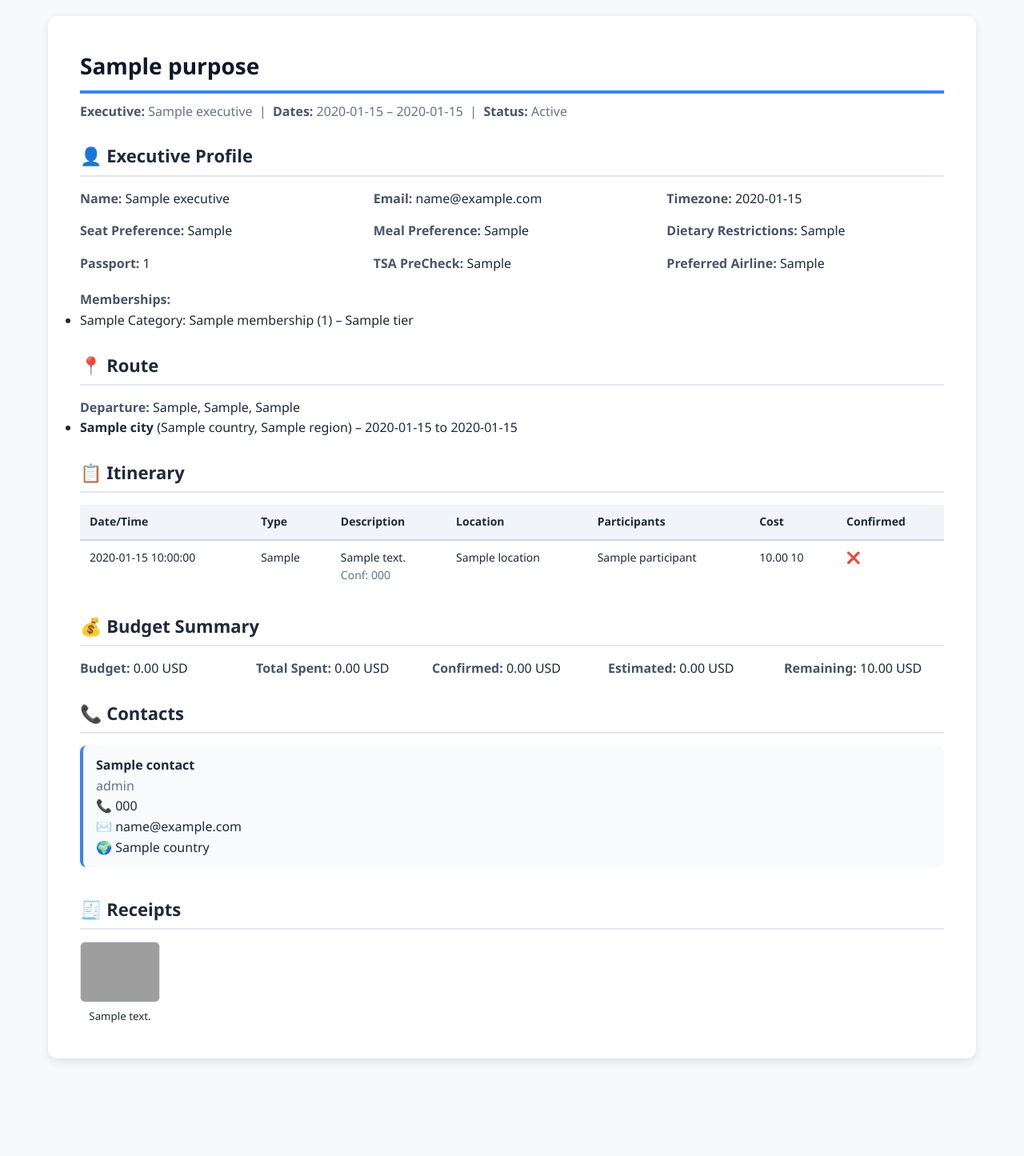
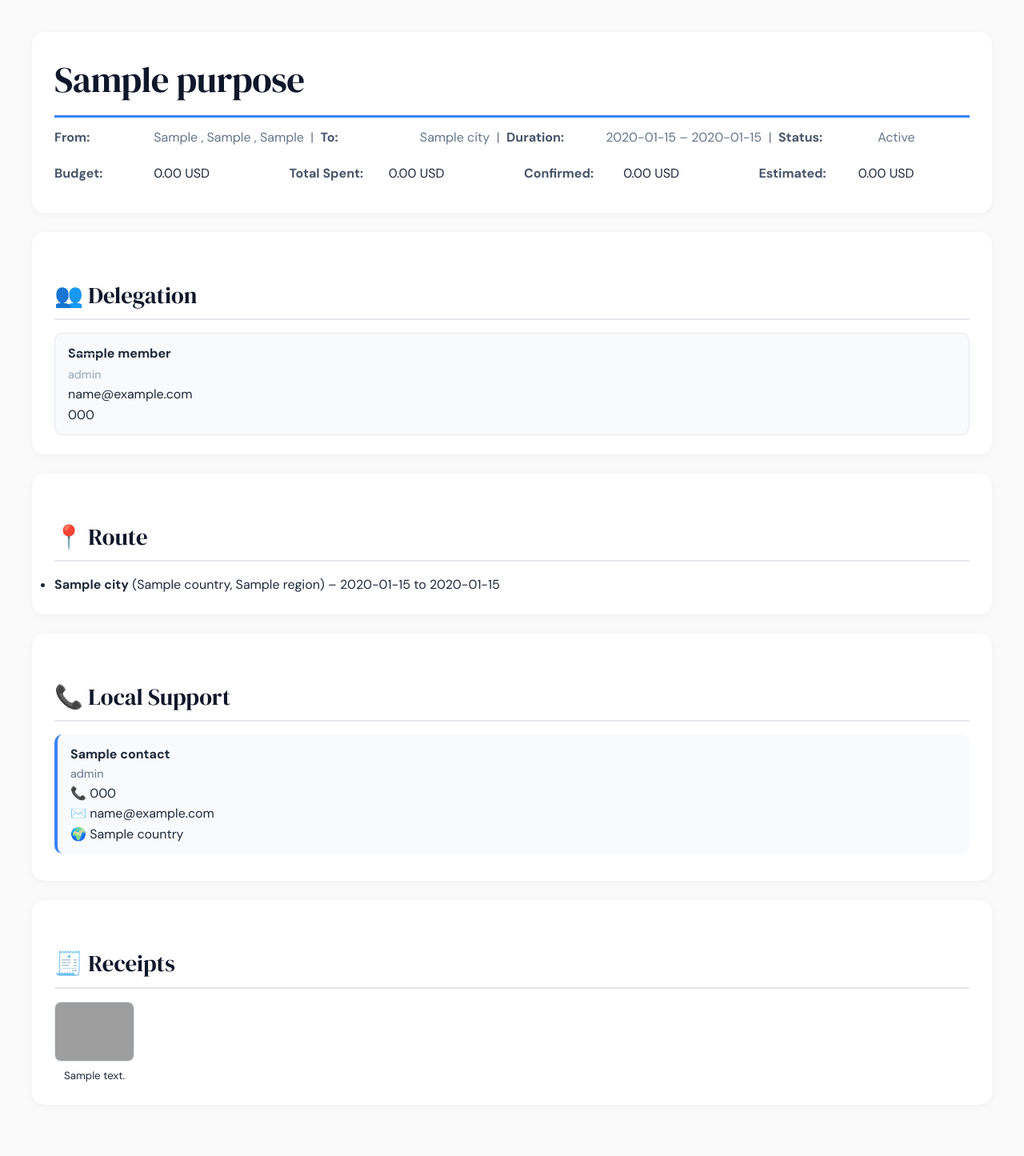
Before and after one commit to MmedaraU/travel-planner, a Python web app: template templates/travel_pack.html in a window 1280 px wide. Shown: the whole page at 80% size. Before the commit the page ends 1327 px from the top, so only its background shows below. Run offline with Jinja, Linux system fonts and the light colour scheme; the template is opened without the code that fills it: most values are stand-ins (such as "Sample title", 1, 10 or a date in 2020); grey boxes are pictures that could not be loaded.

Commit message:
update travel pack

```diff
--- a/requirements.txt
+++ b/requirements.txt
@@ -6,3 +6,4 @@ pycountry==24.6.1
 openpyxl==3.1.5
 requests==2.31.0
 jinja2>=3.0.0
+weasyprint==60.2
--- a/templates/travel_pack.html
+++ b/templates/travel_pack.html
@@ -5,8 +5,13 @@
   <meta charset="UTF-8">
   <meta name="viewport" content="width=device-width, initial-scale=1.0">
   <title>Travel Pack – {{ trip.purpose }}</title>
+  <!-- Google Fonts -->
+  <link rel="preconnect" href="https://fonts.googleapis.com">
+  <link rel="preconnect" href="https://fonts.gstatic.com" crossorigin>
+  <link
+    href="https://fonts.googleapis.com/css2?family=DM+Serif+Display:ital@0;1&family=DM+Sans:opsz,wght@9..40,400;9..40,500;9..40,700&display=swap"
+    rel="stylesheet">
   <style>
-    /* --- Reset & Base --- */
     * {
       margin: 0;
       padding: 0;
@@ -14,81 +19,73 @@
     }
 
     body {
-      font-family: 'Segoe UI', 'Helvetica Neue', Arial, sans-serif;
-      background: #f8f9fa;
+      background: #fafafa;
+      font-family: 'DM Sans', sans-serif;
       color: #1e293b;
-      padding: 20px;
-      max-width: 1200px;
-      margin: 0 auto;
+      padding: 40px 20px;
       line-height: 1.6;
     }
 
     .container {
-      background: #ffffff;
-      border-radius: 12px;
-      box-shadow: 0 4px 12px rgba(0, 0, 0, 0.1);
-      padding: 40px;
-      margin-bottom: 30px;
+      max-width: 1200px;
+      margin: 0 auto;
     }
 
-    /* --- Print Styles --- */
-    @media print {
-      body {
-        background: white;
-        padding: 0.5in;
-      }
-
-      .container {
-        box-shadow: none;
-        padding: 20px;
-        page-break-inside: avoid;
-      }
-
-      .page-break {
-        page-break-before: always;
-      }
-
-      .no-print {
-        display: none;
-      }
+    h1,
+    h2,
+    h3,
+    h4 {
+      font-family: 'DM Serif Display', serif;
+      font-weight: 400;
+      color: #0f172a;
     }
 
-    /* --- Headers --- */
     h1 {
-      font-size: 28px;
-      color: #0f172a;
-      border-bottom: 4px solid #3b82f6;
+      font-size: 2.8rem;
+      border-bottom: 3px solid #3b82f6;
       padding-bottom: 8px;
-      margin-bottom: 20px;
+      margin-bottom: 24px;
+      letter-spacing: -0.5px;
     }
 
     h2 {
-      font-size: 22px;
-      color: #1e293b;
-      margin: 25px 0 15px;
+      font-size: 1.8rem;
+      margin-top: 32px;
+      margin-bottom: 16px;
       border-bottom: 2px solid #e2e8f0;
       padding-bottom: 6px;
     }
 
     h3 {
-      font-size: 18px;
-      color: #334155;
+      font-size: 1.4rem;
       margin: 20px 0 10px;
+    }
+
+    .card {
+      background: white;
+      border-radius: 16px;
+      box-shadow: 0 2px 12px rgba(0, 0, 0, 0.04);
+      padding: 24px 28px;
+      margin-bottom: 24px;
+      transition: box-shadow 0.2s;
+    }
+
+    .card:hover {
+      box-shadow: 0 4px 20px rgba(0, 0, 0, 0.06);
     }
 
     .subhead {
       color: #64748b;
-      font-size: 16px;
-      margin-top: -10px;
+      font-size: 1rem;
+      margin-top: -12px;
       margin-bottom: 20px;
     }
 
-    /* --- Grid --- */
     .row {
       display: flex;
       flex-wrap: wrap;
-      gap: 20px;
-      margin-bottom: 15px;
+      gap: 16px 30px;
+      margin-bottom: 12px;
     }
 
     .col {
@@ -98,18 +95,19 @@
     .label {
       font-weight: 600;
       color: #475569;
+      display: inline-block;
+      min-width: 120px;
     }
 
     .value {
       color: #0f172a;
     }
 
-    /* --- Tables --- */
     table {
       width: 100%;
       border-collapse: collapse;
-      margin: 15px 0;
-      font-size: 14px;
+      margin: 16px 0;
+      font-size: 0.95rem;
     }
 
     th {
@@ -126,41 +124,32 @@
       vertical-align: top;
     }
 
-    tr:last-child td {
-      border-bottom: none;
-    }
-
     .badge {
       background: #3b82f6;
       color: white;
-      padding: 2px 10px;
-      border-radius: 12px;
-      font-size: 12px;
+      padding: 2px 12px;
+      border-radius: 20px;
+      font-size: 0.75rem;
+      font-weight: 500;
       display: inline-block;
-      margin-right: 6px;
     }
 
     .badge-green {
       background: #22c55e;
     }
 
-    .badge-orange {
+    .badge-amber {
       background: #f59e0b;
-    }
-
-    .badge-red {
-      background: #ef4444;
     }
 
     .badge-gray {
       background: #94a3b8;
     }
 
-    /* --- Receipt images --- */
     .receipt-thumb {
       max-width: 100px;
       max-height: 100px;
-      border-radius: 6px;
+      border-radius: 8px;
       border: 1px solid #e2e8f0;
       object-fit: cover;
     }
@@ -168,8 +157,8 @@
     .receipt-list {
       display: flex;
       flex-wrap: wrap;
-      gap: 15px;
-      margin-top: 10px;
+      gap: 16px;
+      margin-top: 12px;
     }
 
     .receipt-item {
@@ -181,36 +170,48 @@
       margin-bottom: 4px;
     }
 
-    /* --- Contacts --- */
     .contact-card {
       background: #f8fafc;
       padding: 12px 16px;
-      border-radius: 8px;
+      border-radius: 10px;
       border-left: 4px solid #3b82f6;
       margin-bottom: 10px;
     }
 
     .contact-name {
       font-weight: 600;
-      font-size: 16px;
+      font-size: 1rem;
     }
 
     .contact-role {
       color: #64748b;
+      font-size: 0.9rem;
     }
 
-    /* --- Misc --- */
-    .text-muted {
-      color: #64748b;
-      font-size: 14px;
+    .delegation-grid {
+      display: flex;
+      flex-wrap: wrap;
+      gap: 16px;
     }
 
-    .mt-20 {
-      margin-top: 20px;
+    .delegation-card {
+      background: #f8fafc;
+      padding: 12px 16px;
+      border-radius: 10px;
+      flex: 1 1 180px;
+      border: 1px solid #e2e8f0;
     }
 
-    .mb-10 {
-      margin-bottom: 10px;
+    .delegation-card strong {
+      display: block;
+    }
+
+    .text-muted {
+      color: #94a3b8;
+      font-size: 0.9rem;
+      margin-top: 20px;
+      border-top: 1px solid #e2e8f0;
+      padding-top: 16px;
     }
 
     .print-only {
@@ -218,117 +219,46 @@
     }
 
     @media print {
+      body {
+        background: white;
+        padding: 0.5in;
+      }
+
+      .card {
+        box-shadow: none;
+        border: 1px solid #e2e8f0;
+        page-break-inside: avoid;
+      }
+
+      .card:hover {
+        box-shadow: none;
+      }
+
       .print-only {
         display: block;
+      }
+
+      .no-print {
+        display: none;
       }
     }
   </style>
 </head>
 
 <body>
+  <div class="container">
 
-  <div class="container">
-    <!-- Header -->
-    <header>
+    <!-- Cover -->
+    <div class="card">
       <h1>{{ trip.purpose }}</h1>
       <div class="subhead">
-        <span class="label">Executive:</span> {{ executive.name }} &nbsp;|&nbsp;
-        <span class="label">Dates:</span> {{ trip.start_date[:10] }} – {{ trip.end_date[:10] }} &nbsp;|&nbsp;
-        <span class="label">Status:</span> {{ trip.status | title }}
+        <span class="label">From:</span> {{ trip.departure_city or 'N/A' }}
+        {% if trip.departure_region %}, {{ trip.departure_region }}{% endif %}
+        {% if trip.departure_country %}, {{ trip.departure_country }}{% endif %}
+        &nbsp;|&nbsp; <span class="label">To:</span> {{ stops[0].city if stops else 'N/A' }}
+        &nbsp;|&nbsp; <span class="label">Duration:</span> {{ trip.start_date[:10] }} – {{ trip.end_date[:10] }}
+        &nbsp;|&nbsp; <span class="label">Status:</span> {{ trip.status | title }}
       </div>
-    </header>
-
-    <!-- Executive Profile -->
-    <section>
-      <h2>👤 Executive Profile</h2>
-      <div class="row">
-        <div class="col"><span class="label">Name:</span> {{ executive.name }}</div>
-        <div class="col"><span class="label">Email:</span> {{ executive.email }}</div>
-        <div class="col"><span class="label">Timezone:</span> {{ executive.timezone }}</div>
-      </div>
-      <div class="row">
-        <div class="col"><span class="label">Seat Preference:</span> {{ executive.seat_preference or 'N/A' }}</div>
-        <div class="col"><span class="label">Meal Preference:</span> {{ executive.meal_preference or 'N/A' }}</div>
-        <div class="col"><span class="label">Dietary Restrictions:</span> {{ executive.dietary_restrictions or 'N/A' }}
-        </div>
-      </div>
-      <div class="row">
-        <div class="col"><span class="label">Passport:</span> {{ executive.passport_number or 'N/A' }}</div>
-        <div class="col"><span class="label">TSA PreCheck:</span> {{ executive.tsa_precheck or 'N/A' }}</div>
-        <div class="col"><span class="label">Preferred Airline:</span> {{ executive.preferred_airline or 'N/A' }}</div>
-      </div>
-      <!-- Memberships -->
-      {% if memberships %}
-      <div class="mt-20">
-        <span class="label">Memberships:</span><br>
-        <ul>
-          {% for m in memberships %}
-          <li>{{ m.category | title }}: {{ m.program_name }} ({{ m.membership_number }}){% if m.tier %} – {{ m.tier }}{%
-            endif %}</li>
-          {% endfor %}
-        </ul>
-      </div>
-      {% endif %}
-    </section>
-
-    <!-- Stops -->
-    <section>
-      <h2>📍 Route</h2>
-      <p><span class="label">Departure:</span> {{ trip.departure_city or 'N/A' }}{% if trip.departure_region %}, {{
-        trip.departure_region }}{% endif %}{% if trip.departure_country %}, {{ trip.departure_country }}{% endif %}</p>
-      <ul>
-        {% for stop in stops %}
-        <li><strong>{{ stop.city }}</strong> ({{ stop.country or '' }}{% if stop.region %}, {{ stop.region }}{% endif
-          %}) – {{ stop.start_date[:10] }} to {{ stop.end_date[:10] }}</li>
-        {% endfor %}
-      </ul>
-    </section>
-
-    <!-- Itinerary -->
-    <section>
-      <h2>📋 Itinerary</h2>
-      {% if items %}
-      <table>
-        <thead>
-          <tr>
-            <th>Date/Time</th>
-            <th>Type</th>
-            <th>Description</th>
-            <th>Location</th>
-            <th>Participants</th>
-            <th>Cost</th>
-            <th>Confirmed</th>
-          </tr>
-        </thead>
-        <tbody>
-          {% for item in items %}
-          <tr>
-            <td>{{ item.formatted_time }}</td>
-            <td>{{ item.item_type | title }}</td>
-            <td>{{ item.description }}<br><small class="text-muted">Conf: {{ item.confirmation_code or 'N/A' }}</small>
-            </td>
-            <td>{{ item.location or 'N/A' }}</td>
-            <td>
-              {% if item.participants %}
-              {{ item.participants | join(', ') }}
-              {% else %}
-              —
-              {% endif %}
-            </td>
-            <td>{{ "%.2f"|format(item.cost or 0) }} {{ item.cost_currency or 'USD' }}</td>
-            <td>{% if item.is_confirmed %}✅{% else %}❌{% endif %}</td>
-          </tr>
-          {% endfor %}
-        </tbody>
-      </table>
-      {% else %}
-      <p class="text-muted">No itinerary items.</p>
-      {% endif %}
-    </section>
-
-    <!-- Budget Summary -->
-    <section>
-      <h2>💰 Budget Summary</h2>
       <div class="row">
         <div class="col"><span class="label">Budget:</span> {{ "%.2f"|format(trip.budget or 0) }} {{ trip.base_currency
           }}</div>
@@ -338,18 +268,109 @@
           trip.base_currency }}</div>
         <div class="col"><span class="label">Estimated:</span> {{ "%.2f"|format(estimated_spent) }} {{
           trip.base_currency }}</div>
-        <div class="col"><span class="label">Remaining:</span> {{ "%.2f"|format(trip.budget - total_spent) }} {{
-          trip.base_currency }}</div>
       </div>
-    </section>
+    </div>
 
-    <!-- Contacts -->
+    <!-- Delegation -->
+    {% if memberships or delegation %}
+    <div class="card">
+      <h2>👥 Delegation</h2>
+      <div class="delegation-grid">
+        {% for member in delegation %}
+        <div class="delegation-card">
+          <strong>{{ member.name }}</strong>
+          <span class="text-muted">{{ member.role or '' }}</span>
+          <div>{{ member.email or '' }}</div>
+          <div>{{ member.phone or '' }}</div>
+        </div>
+        {% endfor %}
+      </div>
+    </div>
+    {% endif %}
+
+    <!-- Stops -->
+    {% if stops %}
+    <div class="card">
+      <h2>📍 Route</h2>
+      <ul>
+        {% for stop in stops %}
+        <li><strong>{{ stop.city }}</strong> ({{ stop.country or '' }}{% if stop.region %}, {{ stop.region }}{% endif
+          %}) – {{ stop.start_date[:10] }} to {{ stop.end_date[:10] }}</li>
+        {% endfor %}
+      </ul>
+    </div>
+    {% endif %}
+
+    <!-- Itinerary (flights, transport, hotels) -->
+    {% set itinerary_items = items | selectattr('item_type', 'in', ['Flight', 'Transport', 'Hotel']) | list %}
+    {% if itinerary_items %}
+    <div class="card">
+      <h2>✈️ Itinerary</h2>
+      <table>
+        <thead>
+          <tr>
+            <th>Date/Time</th>
+            <th>Type</th>
+            <th>Description</th>
+            <th>Location</th>
+            <th>Cost</th>
+          </tr>
+        </thead>
+        <tbody>
+          {% for item in itinerary_items %}
+          <tr>
+            <td>{{ item.formatted_time }}</td>
+            <td>{{ item.item_type | title }}</td>
+            <td>{{ item.description }}<br><small class="text-muted">Conf: {{ item.confirmation_code or 'N/A' }}</small>
+            </td>
+            <td>{{ item.location or 'N/A' }}</td>
+            <td>{{ "%.2f"|format(item.cost or 0) }} {{ item.cost_currency or 'USD' }}</td>
+          </tr>
+          {% endfor %}
+        </tbody>
+      </table>
+    </div>
+    {% endif %}
+
+    <!-- Agenda (meetings, conferences, dinners, site visits) -->
+    {% set agenda_items = items | selectattr('item_type', 'in', ['Meeting', 'Conference', 'Dinner', 'Site Visit']) |
+    list %}
+    {% if agenda_items %}
+    <div class="card">
+      <h2>📋 Agenda</h2>
+      <table>
+        <thead>
+          <tr>
+            <th>Date/Time</th>
+            <th>Type</th>
+            <th>Description</th>
+            <th>Location</th>
+            <th>Attendees</th>
+          </tr>
+        </thead>
+        <tbody>
+          {% for item in agenda_items %}
+          <tr>
+            <td>{{ item.formatted_time }}</td>
+            <td>{{ item.item_type | title }}</td>
+            <td>{{ item.description }}<br><small class="text-muted">Conf: {{ item.confirmation_code or 'N/A' }}</small>
+            </td>
+            <td>{{ item.location or 'N/A' }}</td>
+            <td>{% if item.participants %}{{ item.participants | join(', ') }}{% else %}—{% endif %}</td>
+          </tr>
+          {% endfor %}
+        </tbody>
+      </table>
+    </div>
+    {% endif %}
+
+    <!-- Contacts (Local Support) -->
     {% if contacts %}
-    <section>
-      <h2>📞 Contacts</h2>
-      <div class="row">
+    <div class="card">
+      <h2>📞 Local Support</h2>
+      <div style="display: flex; flex-wrap: wrap; gap: 16px;">
         {% for c in contacts %}
-        <div class="col contact-card">
+        <div class="contact-card" style="flex: 1 1 200px;">
           <div class="contact-name">{{ c.name }}</div>
           <div class="contact-role">{{ c.role or '' }}</div>
           <div>📞 {{ c.phone or '' }}</div>
@@ -358,12 +379,12 @@
         </div>
         {% endfor %}
       </div>
-    </section>
+    </div>
     {% endif %}
 
     <!-- Receipts -->
     {% if receipts %}
-    <section>
+    <div class="card">
       <h2>🧾 Receipts</h2>
       <div class="receipt-list">
         {% for rec in receipts %}
@@ -375,15 +396,14 @@
         </div>
         {% endfor %}
       </div>
-    </section>
+    </div>
     {% endif %}
 
     <footer class="text-muted print-only">
-      <hr>
       Generated by Executive Travel Planner on {{ now.strftime('%Y-%m-%d %H:%M') }}
     </footer>
+
   </div>
-
 </body>
 
 </html>
```
Also changed, not shown: app.py (+35 -19 lines), doc_generator.py (+144 -0 lines).
